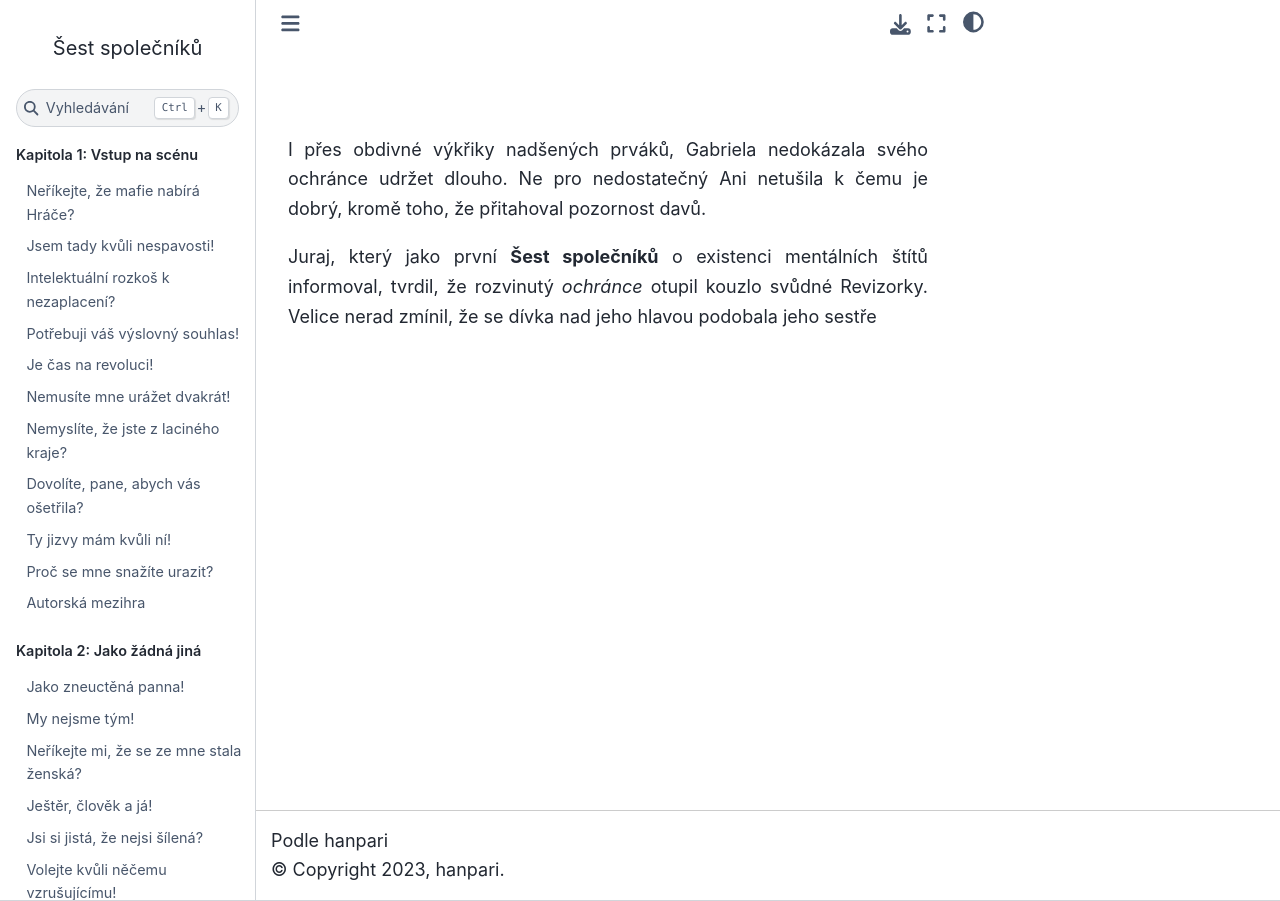
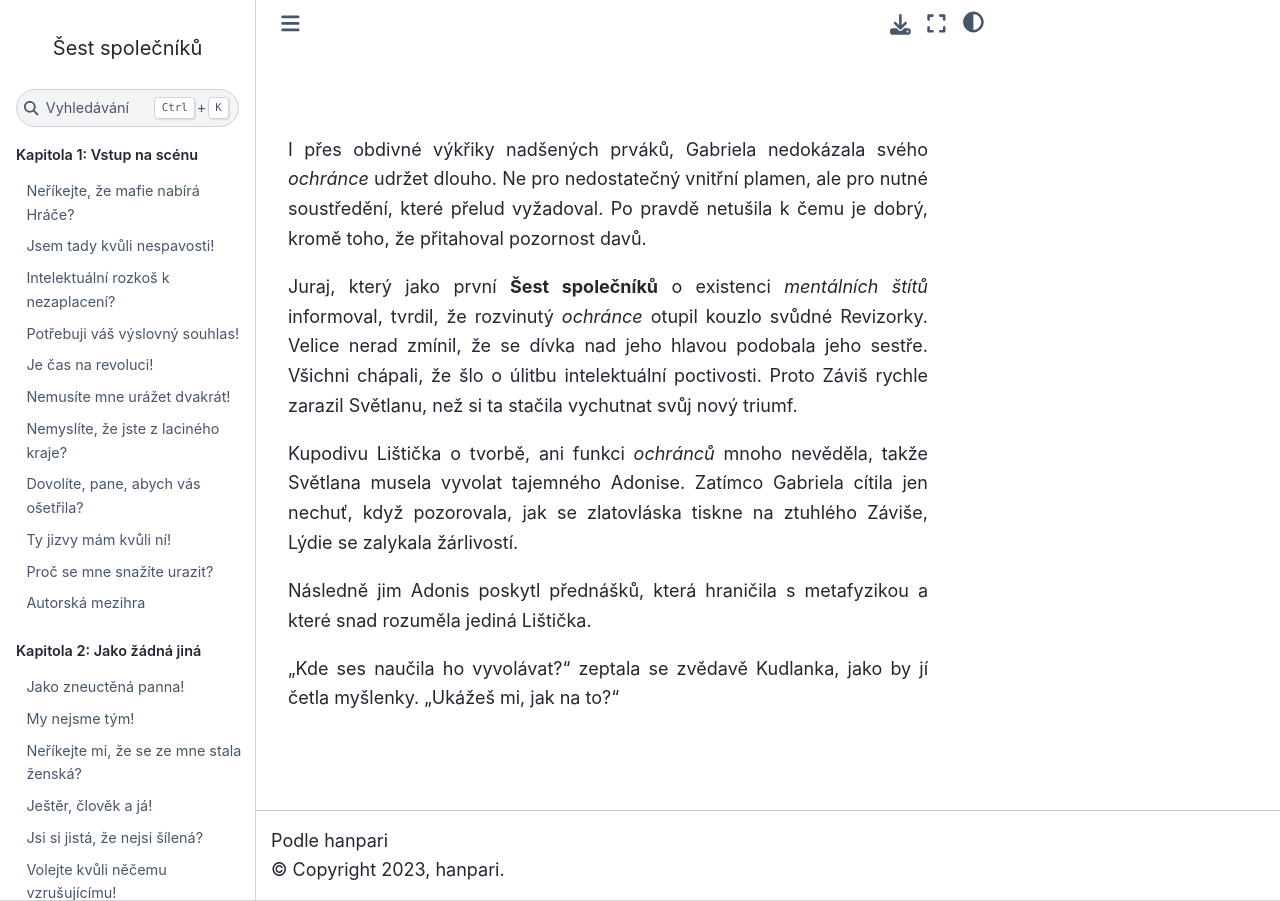
Before and after one commit to hanpari/sest-spolecniku, a Sphinx documentation site: the page built from source/sest_spolecniku/015-uklady-a-souboje/07.md, in a window 1280 px wide. Built offline with Sphinx 7.4.7 and the Sphinx Book theme 1.1.4, drawn with Linux system fonts in a browser that asks for light colours.

Commit message:
Ochrance

```diff
--- a/source/sest_spolecniku/015-uklady-a-souboje/07.md
+++ b/source/sest_spolecniku/015-uklady-a-souboje/07.md
@@ -1,5 +1,11 @@
 #
 
-I přes obdivné výkřiky nadšených prváků, Gabriela nedokázala svého ochránce udržet dlouho. Ne pro nedostatečný Ani netušila k čemu je dobrý, kromě toho, že přitahoval pozornost davů.
+I přes obdivné výkřiky nadšených prváků, Gabriela nedokázala svého *ochránce* udržet dlouho. Ne pro nedostatečný vnitřní plamen, ale pro nutné soustředění, které přelud vyžadoval. Po pravdě netušila k čemu je dobrý, kromě toho, že přitahoval pozornost davů.
 
-Juraj, který jako první **Šest společníků** o existenci mentálních štítů informoval, tvrdil, že rozvinutý *ochránce* otupil kouzlo svůdné Revizorky. Velice nerad zmínil, že se dívka nad jeho hlavou podobala jeho sestře
+Juraj, který jako první **Šest společníků** o existenci *mentálních štítů* informoval, tvrdil, že rozvinutý *ochránce* otupil kouzlo svůdné Revizorky. Velice nerad zmínil, že se dívka nad jeho hlavou podobala jeho sestře. Všichni chápali, že šlo o úlitbu intelektuální poctivosti. Proto Záviš rychle zarazil Světlanu, než si ta stačila vychutnat svůj nový triumf.
+
+Kupodivu Lištička o tvorbě, ani funkci *ochránců* mnoho nevěděla, takže Světlana musela vyvolat tajemného Adonise. Zatímco Gabriela cítila jen nechuť, když pozorovala, jak se zlatovláska tiskne na ztuhlého Záviše, Lýdie se zalykala žárlivostí.
+
+Následně jim Adonis poskytl přednášků, která hraničila s metafyzikou a které snad rozuměla jediná Lištička.
+
+"Kde ses naučila ho vyvolávat?" zeptala se zvědavě Kudlanka, jako by jí četla myšlenky. "Ukážeš mi, jak na to?"
```
